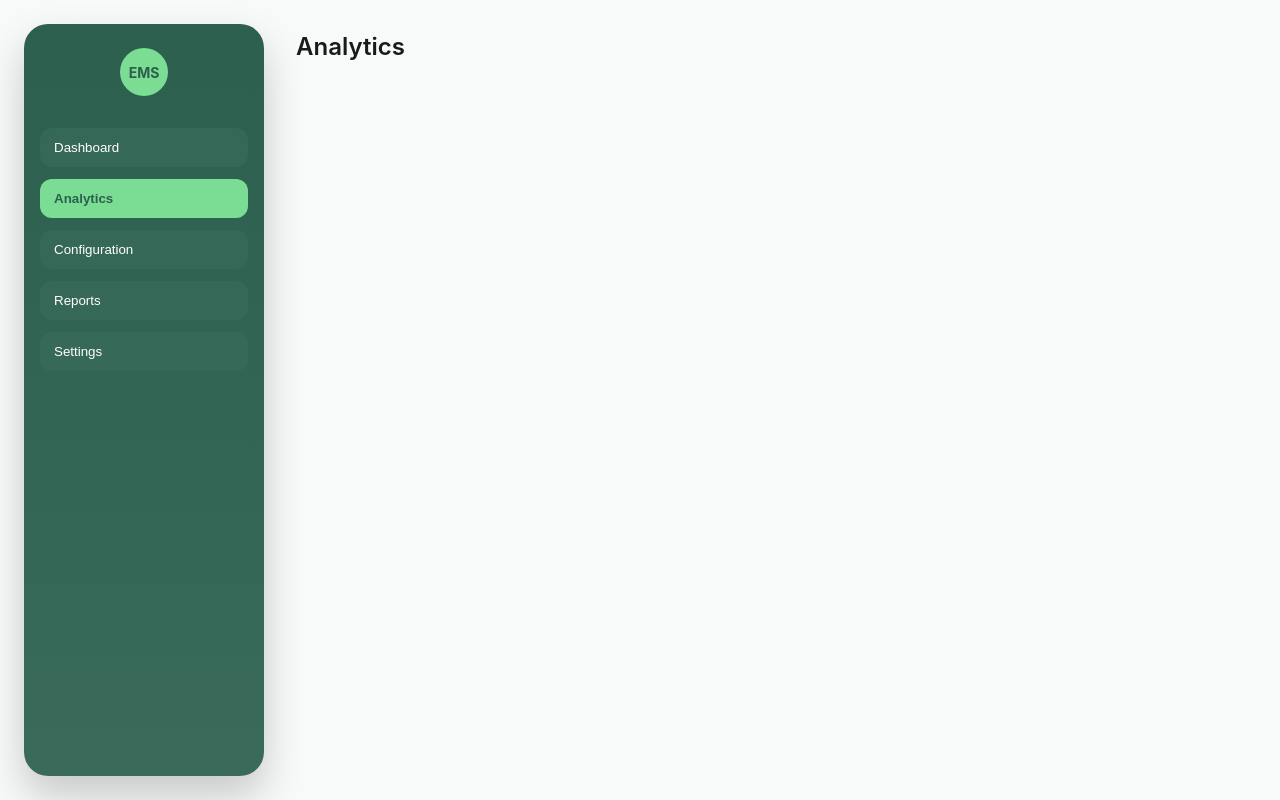
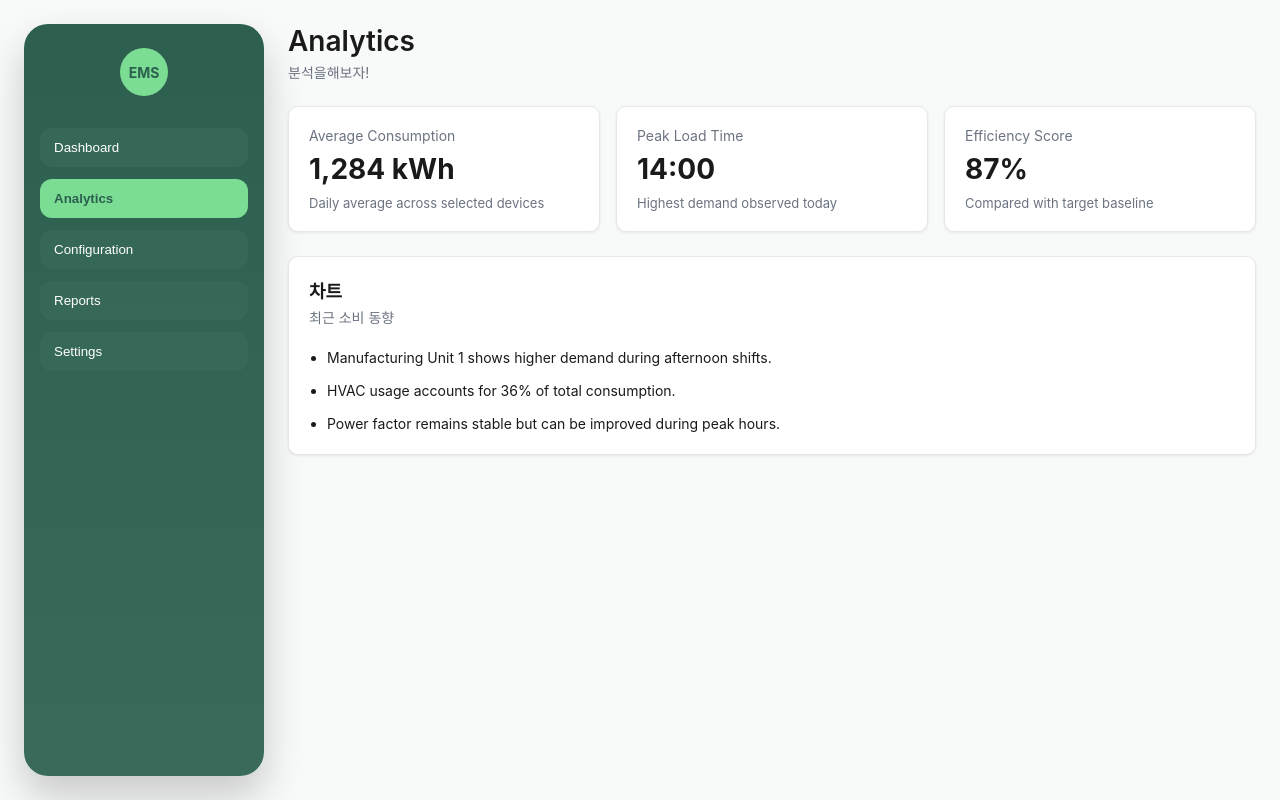
Before and after one commit to suuuinkim/public-support-admin-dashboard, a React (Vite) app: page / in a window 1280 px wide. Both pictures are taken after a click on the button "Analytics". Built offline with nearby package versions, Linux system fonts and the light colour scheme.

Commit message:
리포트 UI 작업

```diff
--- a/src/App.css
+++ b/src/App.css
@@ -464,4 +464,101 @@
         grid-template-columns: 1fr;
         gap: 4px;
     }
+
+    .analytics-grid {
+        grid-template-columns: 1fr;
+    }
+
+    .report-form {
+        grid-template-columns: 1fr;
+    }
+
+    .report-history-card {
+        overflow-x: auto;
+    }
 }
+
+.analytics-page {
+    padding: 24px;
+}
+
+.page-header {
+    margin-bottom: 24px;
+}
+
+.page-header h1 {
+    font-size: 28px;
+    font-weight: 600;
+}
+
+.page-header p {
+    margin-top: 4px;
+    color: var(--muted-foreground);
+}
+
+.analytics-grid {
+    display: grid;
+    grid-template-columns: repeat(3, minmax(0, 1fr));
+    gap: 16px;
+    margin-bottom: 24px;
+}
+
+.analytics-card {
+    padding: 20px;
+}
+
+.analytics-card p {
+    color: var(--muted-foreground);
+    margin-bottom: 8px;
+}
+
+.analytics-card strong {
+    display: block;
+    margin-bottom: 8px;
+    font-size: 28px;
+}
+
+.analytics-card span {
+    color: var(--muted-foreground);
+    font-size: 13px;
+}
+
+.insight-card {
+    padding: 20px;
+}
+
+.insight-list {
+    display: flex;
+    flex-direction: column;
+    gap: 12px;
+    padding-left: 18px;
+}
+
+.insight-list li {
+    color: var(--foreground);
+    line-height: 1.5;
+}
+
+.reports-page {
+    padding: 24px;
+}
+
+.report-generator,
+.report-history-card {
+    padding: 20px;
+}
+
+.report-generator {
+    margin-bottom: 24px;
+}
+
+.report-form {
+    display: grid;
+    grid-template-columns: 1fr 1fr auto;
+    gap: 16px;
+    align-items: end;
+}
+
+.report-button {
+    height: 42px;
+}
--- a/src/components/layout/Layout.tsx
+++ b/src/components/layout/Layout.tsx
@@ -1,6 +1,8 @@
 import {useState} from 'react'
 import Sidebar from './Sidebar'
 import Dashboard from '../../pages/Dashboard'
+import Analytics from "../../pages/Analytics";
+import Reports from "../../pages/Reports";
 
 function Layout() {
     const [page, setPage] = useState('dashboard')
@@ -10,9 +12,9 @@ function Layout() {
 
             <main className="app-main">
                 {page === 'dashboard' && <Dashboard />}
-                {page === 'analytics' && <div className="page-placeholder">Analytics</div>}
+                {page === 'analytics' && <Analytics />}
                 {page === 'configuration' && <div className="page-placeholder">Configuration</div>}
-                {page === 'reports' && <div className="page-placeholder">Reports</div>}
+                {page === 'reports' && <Reports />}
                 {page ==='settings' && <div className="page-placeholder">Settings</div>}
             </main>
         </div>
--- a/src/pages/Analytics.tsx
+++ b/src/pages/Analytics.tsx
@@ -0,0 +1,63 @@
+import Card from '../components/common/Card'
+
+const analyticsMetrics = [
+    {
+        label: 'Average Consumption',
+        value: '1,284 kWh',
+        description: 'Daily average across selected devices',
+    },
+    {
+        label: 'Peak Load Time',
+        value: '14:00',
+        description: 'Highest demand observed today',
+    },
+    {
+        label: 'Efficiency Score',
+        value: '87%',
+        description: 'Compared with target baseline',
+    },
+]
+
+const insights = [
+    'Manufacturing Unit 1 shows higher demand during afternoon shifts.',
+    'HVAC usage accounts for 36% of total consumption.',
+    'Power factor remains stable but can be improved during peak hours.',
+]
+
+function Analytics() {
+    return (
+        <section className="analytics-page">
+            <header className="page-header">
+                <div>
+                    <h1>Analytics</h1>
+                    <p>분석을해보자!</p>
+                </div>
+            </header>
+
+            <div className="analytics-grid">
+                {analyticsMetrics.map((metric) => (
+                    <Card key={metric.label} className="analytics-card">
+                        <p>{metric.label}</p>
+                        <strong>{metric.value}</strong>
+                        <span>{metric.description}</span>
+                    </Card>
+                ))}
+            </div>
+
+            <Card className="insight-card">
+                <div className="chart-header">
+                    <h2>차트</h2>
+                    <p>최근 소비 동향</p>
+                </div>
+
+                <ul className="insight-list">
+                    {insights.map((insight) => (
+                        <li key={insight}>{insight}</li>
+                    ))}
+                </ul>
+            </Card>
+        </section>
+    )
+}
+
+export default Analytics
--- a/src/pages/Reports.tsx
+++ b/src/pages/Reports.tsx
@@ -0,0 +1,109 @@
+import {useState} from 'react'
+import Card from '../components/common/Card'
+
+const reportHistory = [
+    {
+        id: 'RPT-2026-001',
+        name: 'Daily Energy Summary',
+        period: 'Today',
+        status: 'Ready',
+        createdAt: '2026-05-14 09:30',
+    },
+    {
+        id: 'RPT-2026-002',
+        name: 'Peak Demand Analysis',
+        period: 'Last 7 Days',
+        status: 'Ready',
+        createdAt: '2026-05-13 18:10',
+    },
+    {
+        id: 'RPT-2026-003',
+        name: 'Power Factor Report',
+        period: 'Last 30 Days',
+        status: 'Processing',
+        createdAt: '2026-05-13 16:45',
+    },
+]
+
+function Reports() {
+    const [reportType, setReportType] = useState('daily-summary')
+    const [period, setPeriod] = useState('today')
+
+    return(
+        <section>
+            <header className="reports-page">
+                <div>
+                    <h1>Reports</h1>
+                    <p>리포트</p>
+                </div>
+            </header>
+
+            <Card className="report-generator">
+                <div className="chart-header">
+                    <h2>리포트리포트</h2>
+                    <p>리포트</p>
+                </div>
+
+                <div className="report-form">
+                    <label className="filter-field">
+                        <span>리포트 타입</span>
+                        <select value={reportType} onChange={(event) => setReportType(event.target.value)}>
+                            <option value="daily-summary">Daily Energy Summary</option>
+                            <option value="peak-demand">Peak Demand Analysis</option>
+                            <option value="power-factor">Power Factor Report</option>
+                        </select>
+                    </label>
+
+                    <label className="filter-field">
+                        <span>Period</span>
+                        <select value={period} onChange={(event) => setPeriod(event.target.value)}>
+                            <option value="today">Today</option>
+                            <option value="last-7-days">Last 7 Days</option>
+                            <option value="last-30-days">Last 30 Days</option>
+                        </select>
+                    </label>
+
+                    <button className="btn btn-primary report-button">
+                        Generate Report
+                    </button>
+                </div>
+            </Card>
+
+            <Card className="report-history-card">
+                <div className="chart-header">
+                    <h2>Report History</h2>
+                    <p>Recently generated reports</p>
+                </div>
+
+                <table>
+                    <thead>
+                    <tr>
+                        <th>Report ID</th>
+                        <th>Name</th>
+                        <th>Period</th>
+                        <th>Status</th>
+                        <th>Created At</th>
+                    </tr>
+                    </thead>
+                    <tbody>
+                    {reportHistory.map((report) => (
+                        <tr key={report.id}>
+                            <td>{report.id}</td>
+                            <td>{report.name}</td>
+                            <td>{report.period}</td>
+                            <td>
+                    <span className={report.status === 'Ready' ? 'badge badge-default' : 'badge badge-secondary'}>
+                      {report.status}
+                    </span>
+                            </td>
+                            <td>{report.createdAt}</td>
+                        </tr>
+                    ))}
+                    </tbody>
+                </table>
+            </Card>
+        </section>
+    )
+}
+
+export default Reports
```
